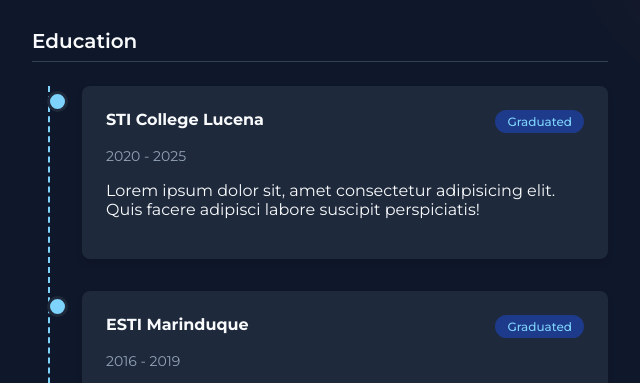
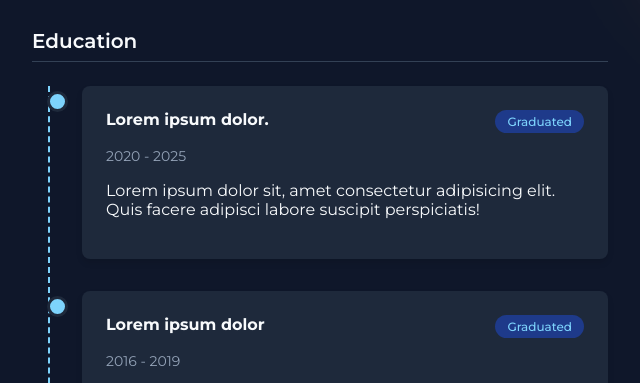
Before and after one commit to C-a-s-t-e-l/Casport-v2, a plain HTML site: page index.html in a window 1280 px wide. Shown: the part 1186-1569 px from the top of the page, 0-640 px from the left. Drawn offline with Linux system fonts and the light colour scheme; a script that the page names is missing.

```diff
--- a/index.html
+++ b/index.html
@@ -78,7 +78,7 @@
                         <div class="timeline-item">
                             <div class="timeline-card">
                                 <div class="timeline-header">
-                                    <h4>STI College Lucena</h4>
+                                    <h4>Lorem ipsum dolor.</h4>
                                     <span class="timeline-badge">Graduated</span>
                                 </div>
                                 <p class="timeline-date">2020 - 2025</p>
@@ -88,7 +88,7 @@
                         <div class="timeline-item">
                             <div class="timeline-card">
                                 <div class="timeline-header">
-                                    <h4>ESTI Marinduque</h4>
+                                    <h4>Lorem ipsum dolor</h4>
                                     <span class="timeline-badge">Graduated</span>
                                 </div>
                                 <p class="timeline-date">2016 - 2019</p>
```
